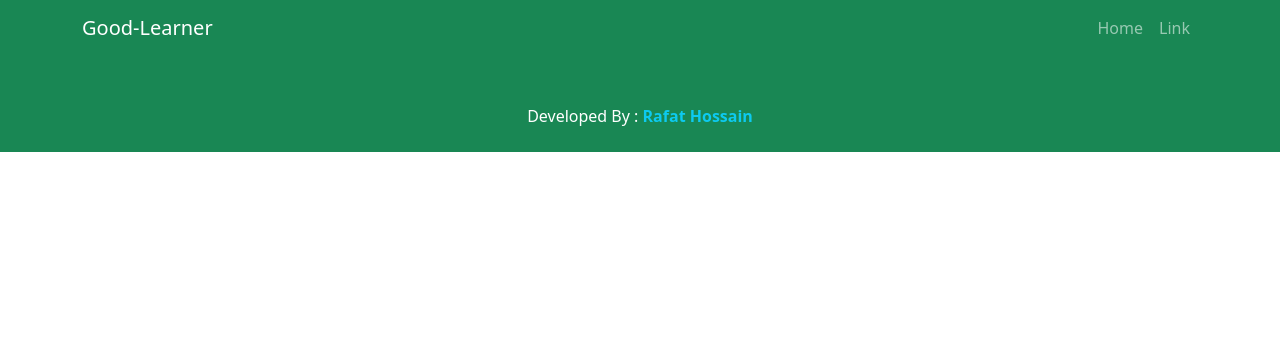
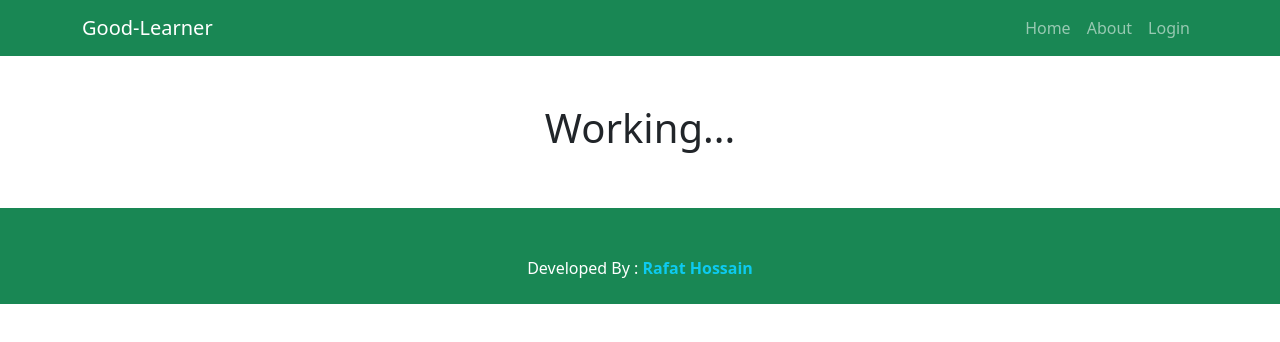
Before and after one commit to Rafat-Web-Developer/good-learner, a React (Create React App) app: page /about in a window 1280 px wide. Shown: the top 342 px of the page. Built offline with nearby package versions, Linux system fonts and the light colour scheme.

Commit message:
Update about and login component

```diff
--- a/src/App.js
+++ b/src/App.js
@@ -1,6 +1,8 @@
 import "bootstrap/dist/css/bootstrap.min.css";
 import { Route, Routes } from "react-router-dom";
+import About from "./Pages/About/About";
 import Home from "./Pages/Home/Home";
+import Login from "./Pages/Login/Login";
 import Footer from "./Pages/Shared/Footer/Footer";
 import Header from "./Pages/Shared/Header/Header";
 
@@ -10,6 +12,8 @@ function App() {
       <Header></Header>
       <Routes>
         <Route path="/" element={<Home></Home>}></Route>
+        <Route path="/about" element={<About></About>}></Route>
+        <Route path="/login" element={<Login></Login>}></Route>
       </Routes>
       <Footer></Footer>
     </div>
--- /dev/null
+++ b/src/Pages/About/About.js
@@ -0,0 +1,12 @@
+import React from "react";
+import { Container } from "react-bootstrap";
+
+const About = () => {
+  return (
+    <Container className="text-center py-5">
+      <h1>Working...</h1>
+    </Container>
+  );
+};
+
+export default About;
--- /dev/null
+++ b/src/Pages/Login/Login.js
@@ -0,0 +1,11 @@
+import React from "react";
+
+const Login = () => {
+  return (
+    <div>
+      <h1>Login</h1>
+    </div>
+  );
+};
+
+export default Login;
--- a/src/Pages/Shared/Header/Header.js
+++ b/src/Pages/Shared/Header/Header.js
@@ -1,5 +1,6 @@
 import React from "react";
 import { Container, Nav, Navbar } from "react-bootstrap";
+import { Link } from "react-router-dom";
 
 const Header = () => {
   return (
@@ -10,8 +11,15 @@ const Header = () => {
           <Navbar.Toggle aria-controls="basic-navbar-nav" />
           <Navbar.Collapse id="basic-navbar-nav">
             <Nav className="ms-auto">
-              <Nav.Link href="#home">Home</Nav.Link>
-              <Nav.Link href="#link">Link</Nav.Link>
+              <Nav.Link as={Link} to="/">
+                Home
+              </Nav.Link>
+              <Nav.Link as={Link} to="/about">
+                About
+              </Nav.Link>
+              <Nav.Link as={Link} to="/login">
+                Login
+              </Nav.Link>
             </Nav>
           </Navbar.Collapse>
         </Container>
```
